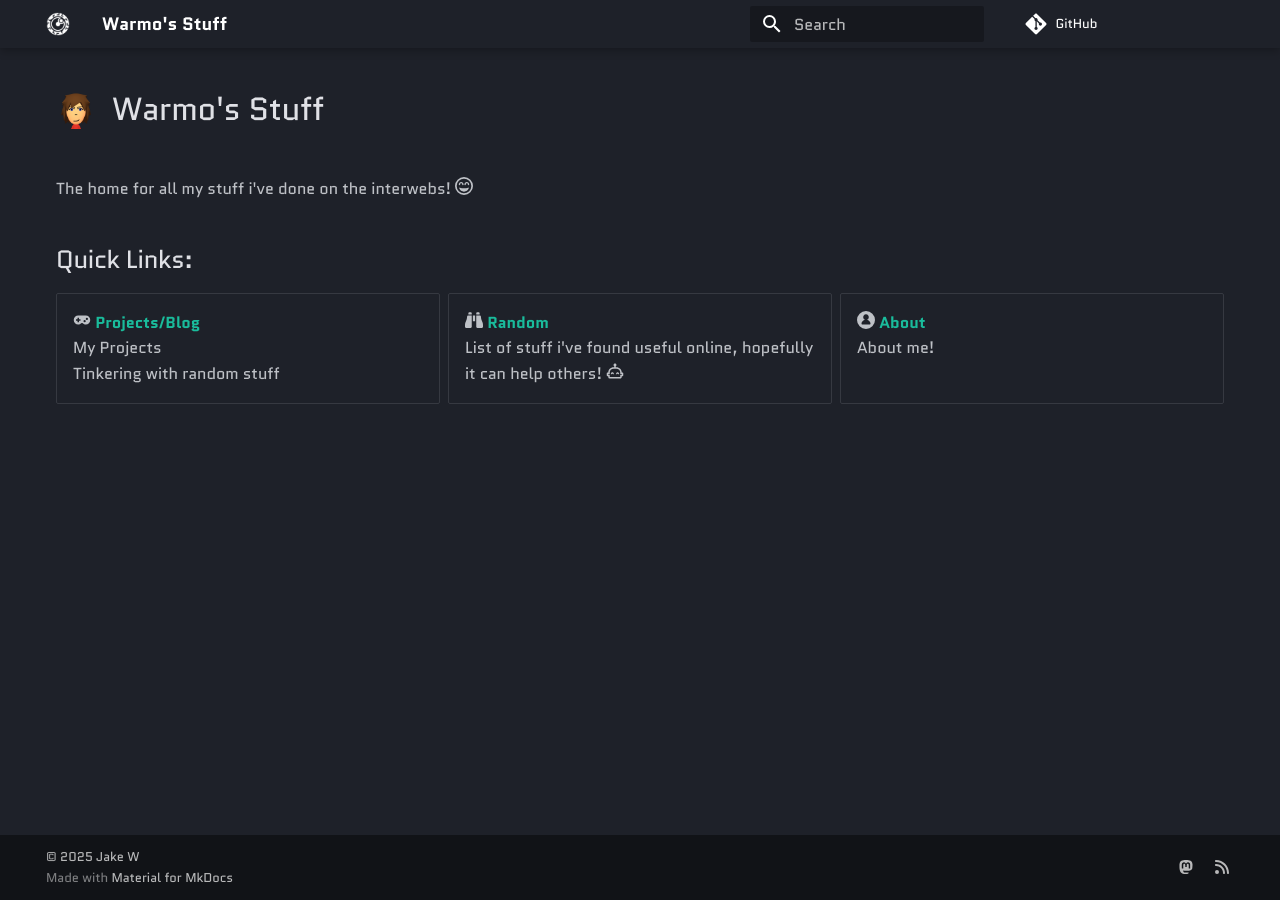
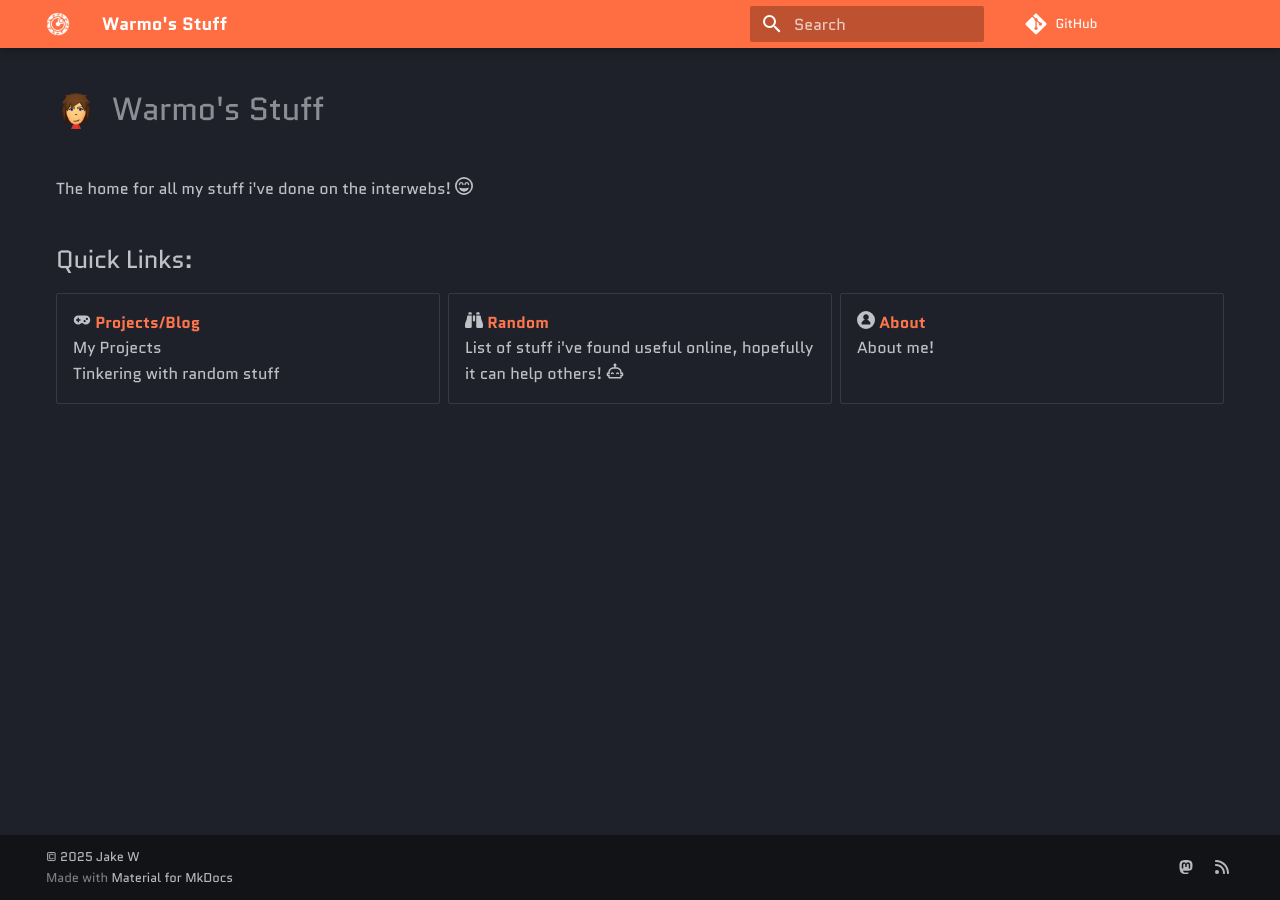
Before and after one commit to Warmo/warmo.github.io, an MkDocs documentation site: the page built from docs/index.md, in a window 1280 px wide. Built offline with MkDocs 1.6.1 and Material for MkDocs 9.7.7, drawn with Linux system fonts in a browser that asks for light colours; comment, search, counter and statistics services are not loaded.

Commit message:
Reset colours to more default MKDocs, change 404 volume

```diff
--- a/docs/overrides/404.html
+++ b/docs/overrides/404.html
@@ -6,10 +6,30 @@
 <script>
     window.RufflePlayer = window.RufflePlayer || {};
     window.RufflePlayer.config = {
-        "autoplay": "on",
-
+        autoplay: "on"
     };
 </script>
-<div class="flasher" align="center"><embed src="\404\gnomeparty.swf"></div>
-    <script src="https://unpkg.com/@ruffle-rs/ruffle"></script>
+
+<div class="flasher" align="center" id="flash-container"></div>
+
+<script src="https://unpkg.com/@ruffle-rs/ruffle"></script>
+<script>
+document.addEventListener("DOMContentLoaded", () => {
+    // Create a Ruffle player instance
+    const ruffle = window.RufflePlayer.newest();
+    const player = ruffle.createPlayer();
+
+    // Add it to your container
+    document.getElementById("flash-container").appendChild(player);
+
+    // Load your SWF file
+    player.load("\\404\\gnomeparty.swf");
+
+    // Wait a bit for player initialization, then set volume
+    // Volume is a value between 0.0 (mute) and 1.0 (max)
+    player.addEventListener("loadedmetadata", () => {
+        player.volume = 0.5; // 🔈 50% volume
+    });
+});
+</script>
 {% endblock %}
--- a/docs/stylesheets/extra.css
+++ b/docs/stylesheets/extra.css
@@ -24,36 +24,6 @@
   }
 }
 
-:root {
-  --md-footer-bg-color: #1a1c23;
-  --md-footer-fg-color: #999faa;
-}
-
-/* Links */
-.md-typeset a {
-  color: #1ABC9C;
-}
-
-/* Header Navigation */
-.md-header {
-  background-color: #1e2129;
-}
-
-/* Titles */
-.md-typeset h1, .md-typeset h2, .md-typeset h3 {
-  color: #E0E1E6;
-}
-.md-typeset a:hover {
-  color: #ffffff;
-  text-decoration: underline;
-}
-
-/* Navigation foreground color */
-:root {
-  --md-primary-fg-color: #484848;
-  --md-primary-fg-color--dark: #646464;
-}
-
 /* Add padding to main content area */
 .md-content {
   padding-left: 10px;
@@ -61,14 +31,3 @@
   padding-top: 0;
   padding-bottom: 0;
 }
-
-/* Change only the links inside metadata items */
-.md-meta__item a {
-  color: #ef5552 !important; /* Your preferred color */
-}
-
-/* Optional: change hover color too */
-.md-meta__item a:hover {
-  color: #ffffff !important;
-  text-decoration: underline;
-}
--- a/mkdocs.yml
+++ b/mkdocs.yml
@@ -7,8 +7,8 @@ theme:
     language: en
     palette:
         scheme: slate
-        primary: custom
-        accent: orange
+        primary: deep orange
+        accent: red
     features:
         navigation.instant
         navigation.tracking
```
